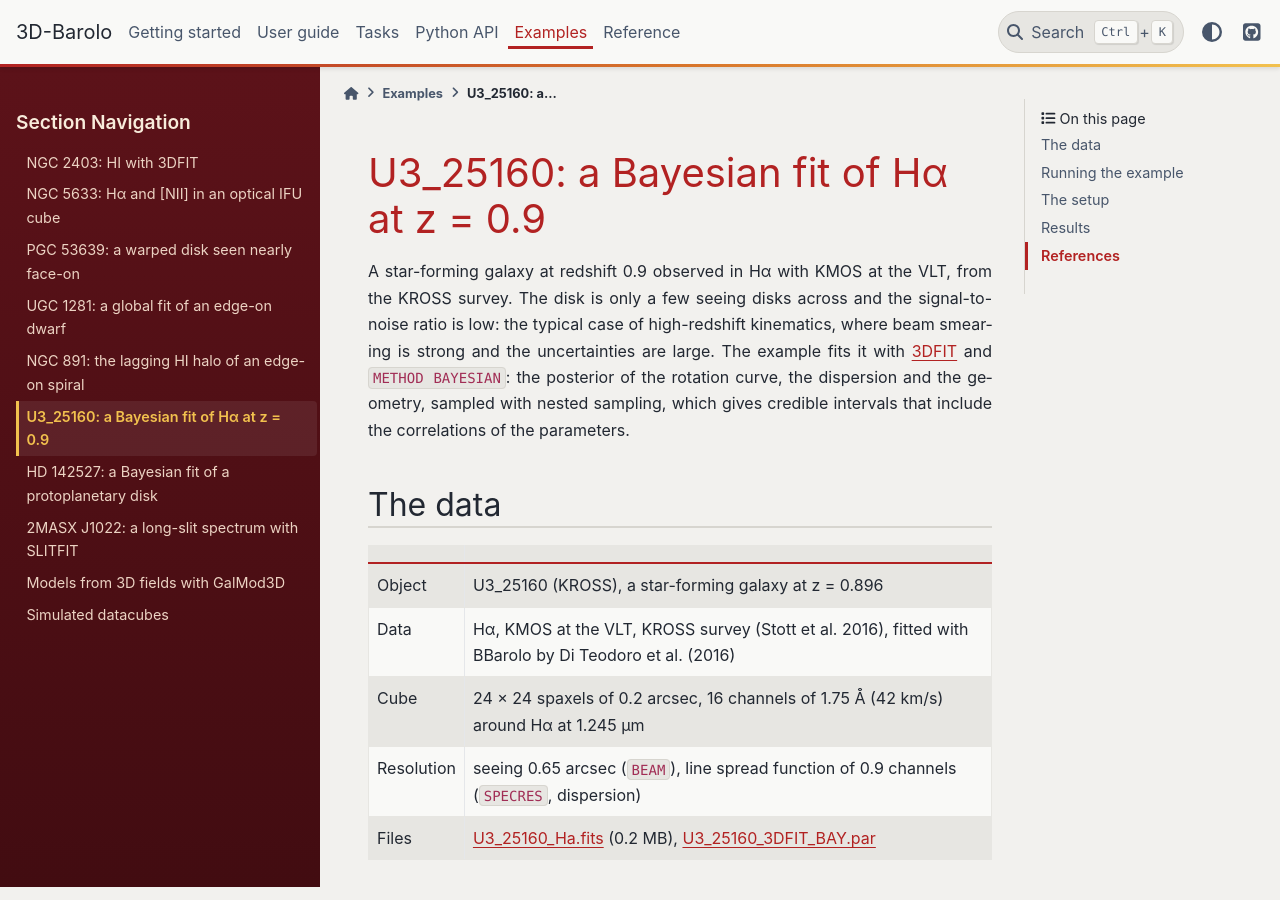
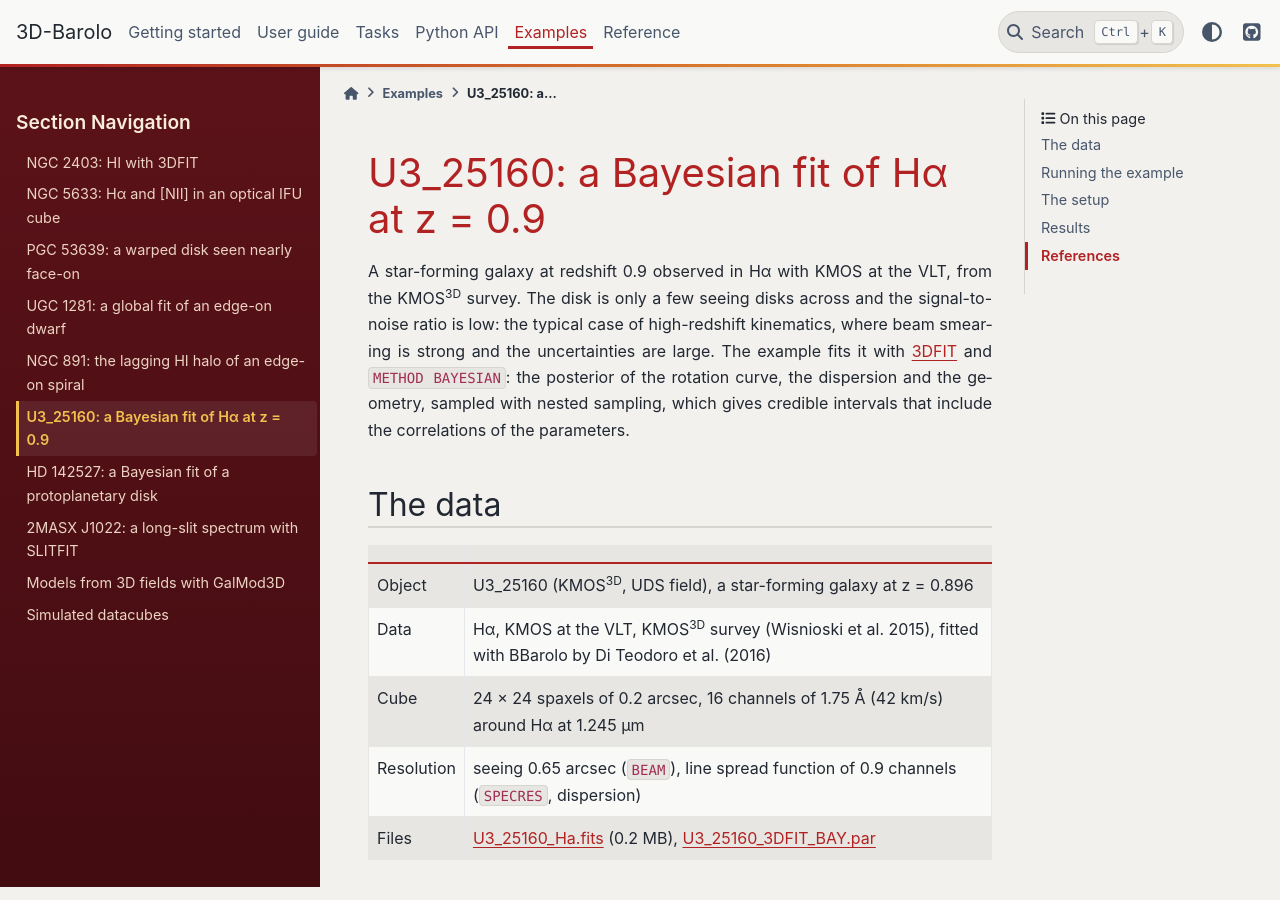
Before and after one commit to editeodoro/bbarolo2, a Sphinx documentation site: the page built from docs/examples/u3-25160.md, in a window 1280 px wide and 900 px high. Built offline with Sphinx 7.4.7 and the PyData theme 0.15.4, drawn with Linux system fonts in a browser that asks for light colours; some of the changed text lies outside the part shown.

Commit message:
Docs: U3_25160 is from KMOS3D, not KROSS
As in Table 1 of Di Teodoro et al. (2016); cite Wisnioski et al. (2015).

Co-Authored-By: Claude Opus 5.5 <noreply@anthropic.com>

```diff
--- a/docs/examples/u3-25160.md
+++ b/docs/examples/u3-25160.md
@@ -1,6 +1,6 @@
 # U3_25160: a Bayesian fit of Hα at z = 0.9
 
-A star-forming galaxy at redshift 0.9 observed in Hα with KMOS at the VLT, from the KROSS survey. The disk is
+A star-forming galaxy at redshift 0.9 observed in Hα with KMOS at the VLT, from the KMOS{sup}`3D` survey. The disk is
 only a few seeing disks across and the signal-to-noise ratio is low: the typical case of high-redshift
 kinematics, where beam smearing is strong and the uncertainties are large. The example fits it with
 {doc}`3DFIT <../tasks/3dfit/index>` and `METHOD BAYESIAN`: the posterior of the rotation curve, the dispersion and
@@ -11,8 +11,8 @@ parameters.
 
 | | |
 |---|---|
-| Object | U3_25160 (KROSS), a star-forming galaxy at z = 0.896 |
-| Data | Hα, KMOS at the VLT, KROSS survey (Stott et al. 2016), fitted with BBarolo by Di Teodoro et al. (2016) |
+| Object | U3_25160 (KMOS{sup}`3D`, UDS field), a star-forming galaxy at z = 0.896 |
+| Data | Hα, KMOS at the VLT, KMOS{sup}`3D` survey (Wisnioski et al. 2015), fitted with BBarolo by Di Teodoro et al. (2016) |
 | Cube | 24 × 24 spaxels of 0.2 arcsec, 16 channels of 1.75 Å (42 km/s) around Hα at 1.245 μm |
 | Resolution | seeing 0.65 arcsec (`BEAM`), line spread function of 0.9 channels (`SPECRES`, dispersion) |
 | Files | [U3_25160_Ha.fits](https://github.com/editeodoro/bbarolo2/raw/main/examples/U3_25160_Ha.fits) (0.2 MB), [U3_25160_3DFIT_BAY.par](https://github.com/editeodoro/bbarolo2/raw/main/examples/U3_25160_3DFIT_BAY.par) |
@@ -162,9 +162,9 @@ along the major axis mimics a change of the systemic velocity).
 
 ## References
 
-- Stott, J. P., et al. 2016, MNRAS, 457, 1888:
-  [The KMOS Redshift One Spectroscopic Survey (KROSS): dynamical properties, gas and dark matter fractions of typical z ~ 1 star-forming galaxies](https://ui.adsabs.harvard.edu/abs/2016MNRAS.457.1888S)
-  (the data).
+- Wisnioski, E., et al. 2015, ApJ, 799, 209:
+  [The KMOS3D survey: design, first results, and the evolution of galaxy kinematics from 0.7 ≤ z ≤ 2.7](https://ui.adsabs.harvard.edu/abs/2015ApJ...799..209W)
+  (the survey).
 - Di Teodoro, E. M., Fraternali, F., Miller, S. H. 2016, A&A, 594, A77:
   [Flat rotation curves and low velocity dispersions in KMOS star-forming galaxies at z ~ 1](https://ui.adsabs.harvard.edu/abs/2016A%26A...594A..77D)
   (the fit of this galaxy with BBarolo).
```
Also changed, not shown: docs/getting-started/example-data.md (+1 -1 lines).
